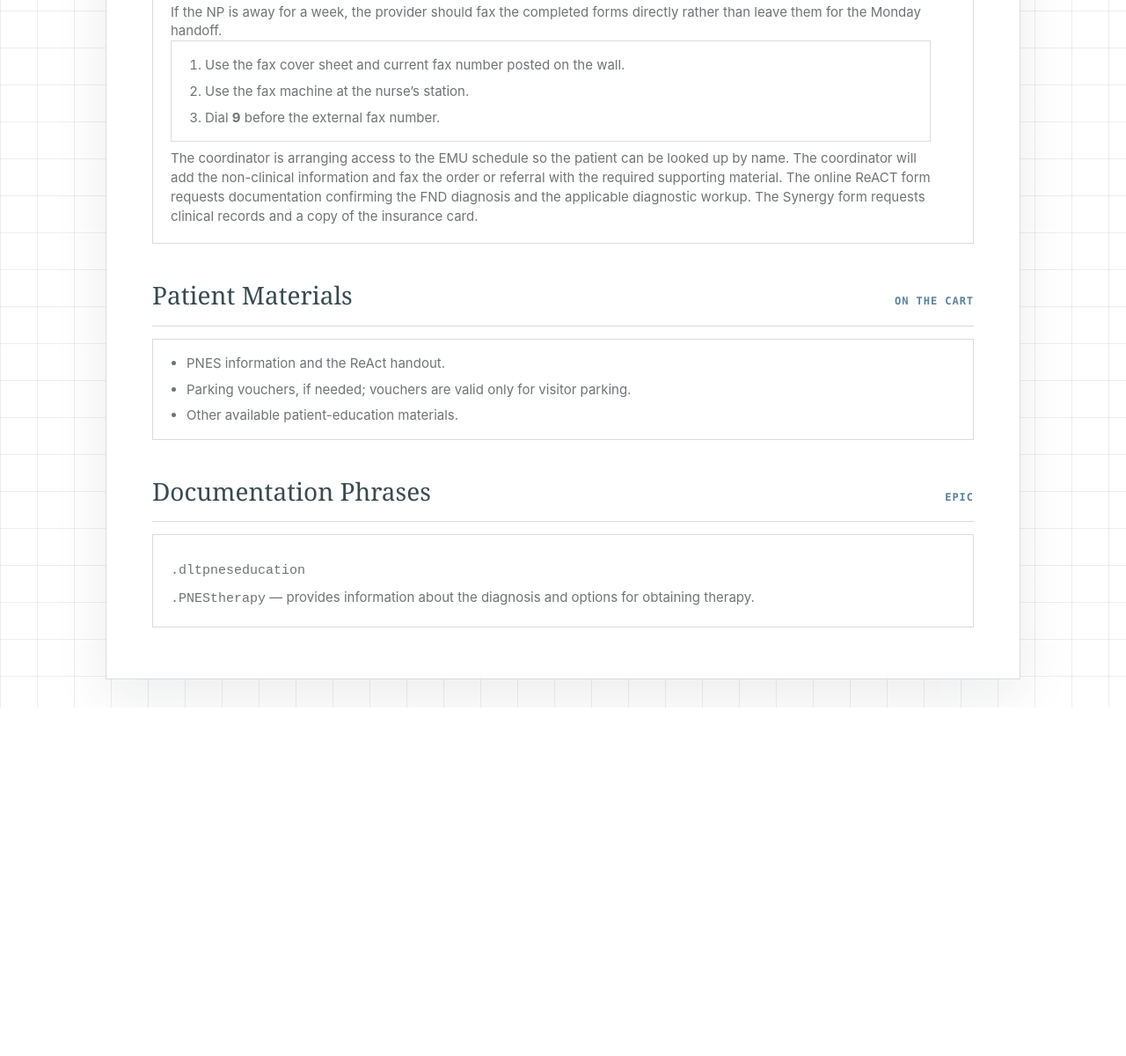
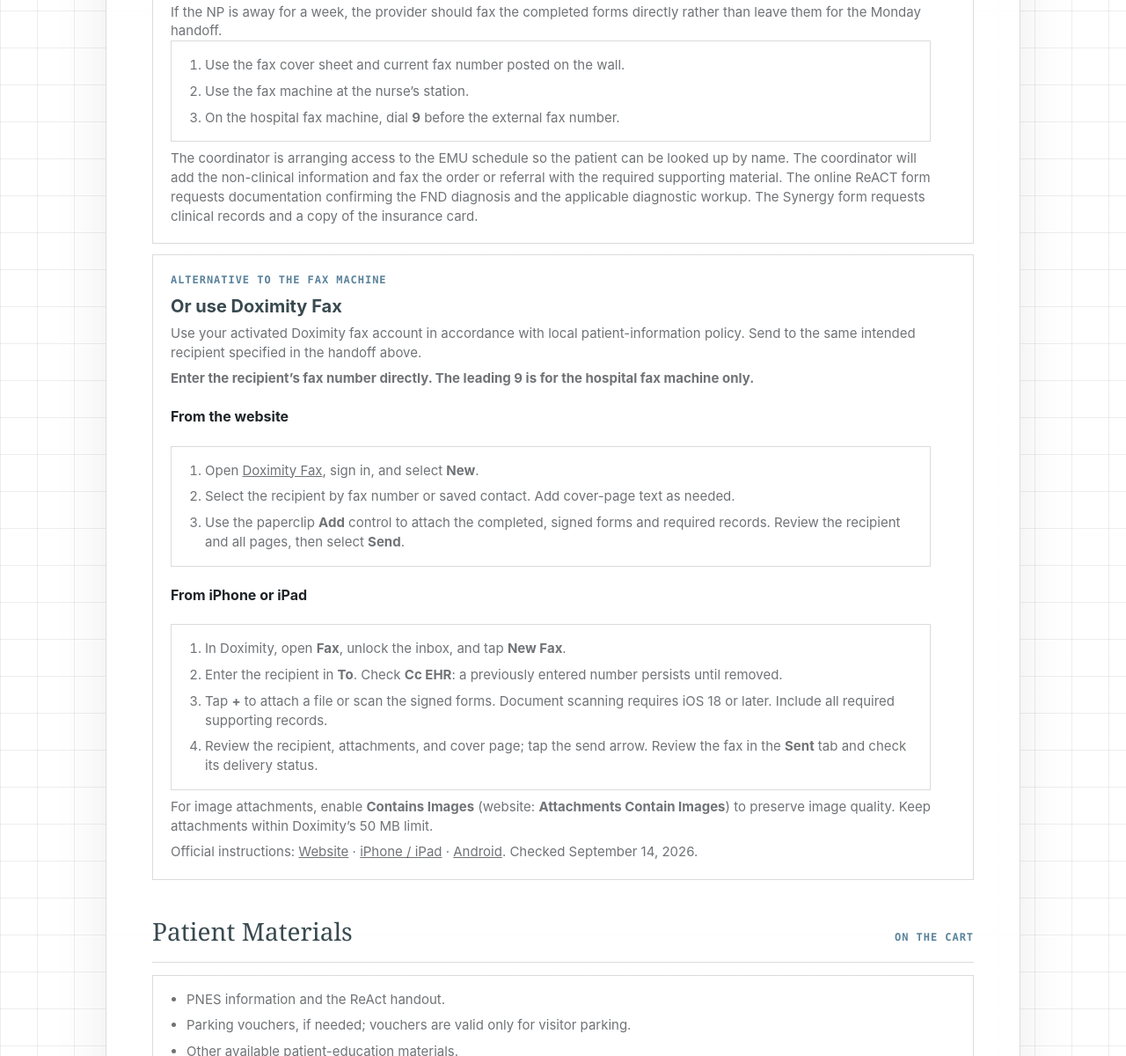
Before and after one commit to erafat/emory-epilepsy-center-manuals-review, a plain HTML site: page manuals/weekend-no-np-orders-referrals/index.html in a window 1280 px wide. Shown: the part 1667-2867 px from the top of the page at 88% size. Before the commit the page ends 2471 px from the top, so only its background shows below. Drawn offline with Linux system fonts and the light colour scheme.

Commit message:
Add Doximity Fax instructions

```diff
--- a/manuals/weekend-no-np-orders-referrals/index.html
+++ b/manuals/weekend-no-np-orders-referrals/index.html
@@ -86,9 +86,32 @@
           <ol class="pattern-list">
             <li>Use the fax cover sheet and current fax number posted on the wall.</li>
             <li>Use the fax machine at the nurse’s station.</li>
-            <li>Dial <strong>9</strong> before the external fax number.</li>
+            <li>On the hospital fax machine, dial <strong>9</strong> before the external fax number.</li>
           </ol>
           <p>The coordinator is arranging access to the EMU schedule so the patient can be looked up by name. The coordinator will add the non-clinical information and fax the order or referral with the required supporting material. The online ReACT form requests documentation confirming the FND diagnosis and the applicable diagnostic workup. The Synergy form requests clinical records and a copy of the insurance card.</p>
+        </div>
+      </article>
+      <article class="manual-card" id="doximity-fax">
+        <div>
+          <p class="kicker">Alternative to the fax machine</p>
+          <h3>Or use Doximity Fax</h3>
+          <p>Use your activated Doximity fax account in accordance with local patient-information policy. Send to the same intended recipient specified in the handoff above.</p>
+          <p><strong>Enter the recipient’s fax number directly. The leading 9 is for the hospital fax machine only.</strong></p>
+          <h4>From the website</h4>
+          <ol class="pattern-list">
+            <li>Open <a href="https://www.doximity.com/inbox/faxes"><u>Doximity Fax</u></a>, sign in, and select <strong>New</strong>.</li>
+            <li>Select the recipient by fax number or saved contact. Add cover-page text as needed.</li>
+            <li>Use the paperclip <strong>Add</strong> control to attach the completed, signed forms and required records. Review the recipient and all pages, then select <strong>Send</strong>.</li>
+          </ol>
+          <h4>From iPhone or iPad</h4>
+          <ol class="pattern-list">
+            <li>In Doximity, open <strong>Fax</strong>, unlock the inbox, and tap <strong>New Fax</strong>.</li>
+            <li>Enter the recipient in <strong>To</strong>. Check <strong>Cc EHR</strong>: a previously entered number persists until removed.</li>
+            <li>Tap <strong>+</strong> to attach a file or scan the signed forms. Document scanning requires iOS 18 or later. Include all required supporting records.</li>
+            <li>Review the recipient, attachments, and cover page; tap the send arrow. Review the fax in the <strong>Sent</strong> tab and check its delivery status.</li>
+          </ol>
+          <p>For image attachments, enable <strong>Contains Images</strong> (website: <strong>Attachments Contain Images</strong>) to preserve image quality. Keep attachments within Doximity’s 50 MB limit.</p>
+          <p>Official instructions: <a href="https://support.doximity.com/hc/en-us/articles/360031351294-How-to-Send-a-Fax-From-the-Doximity-Website"><u>Website</u></a> · <a href="https://support.doximity.com/hc/en-us/articles/360050207154-How-to-Send-a-Fax-and-Other-Features-on-your-iOS-Device"><u>iPhone / iPad</u></a> · <a href="https://support.doximity.com/hc/en-us/articles/360030888213-How-to-Send-a-Fax-and-Other-Features-on-your-Android-Device"><u>Android</u></a>. Checked September 14, 2026.</p>
         </div>
       </article>
     </section>
```
